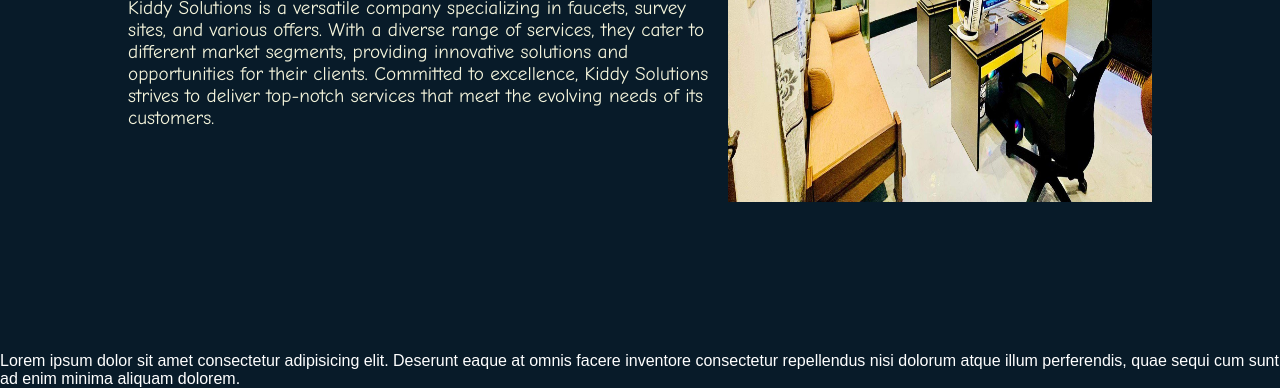
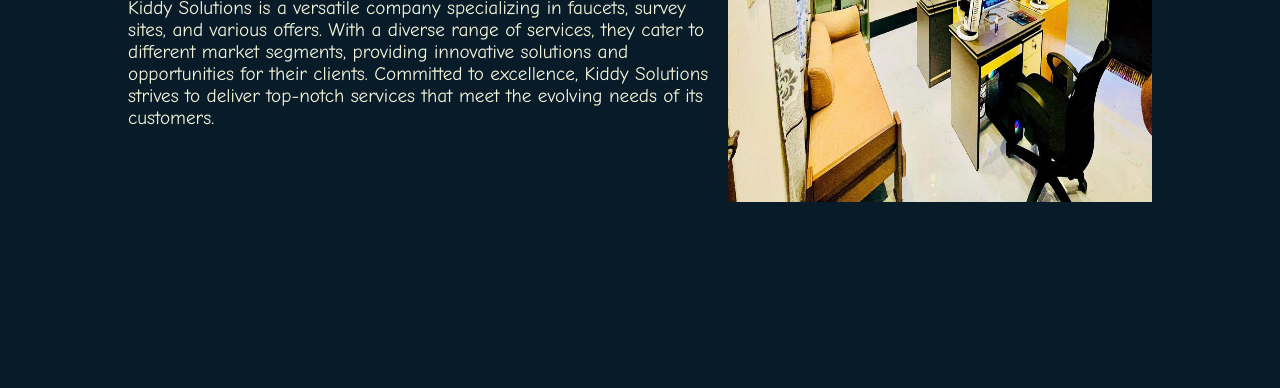
Before and after one commit to Ferdousemon/Kiddy-official-website, a plain HTML site: page Kiddy-Website-main/index.html in a window 1280 px wide. Shown: the part 448-836 px from the top of the page. After the commit the page ends 800 px from the top, so only its background shows below. Drawn offline with Linux system fonts and the light colour scheme.

Commit message:
Update index.html

```diff
--- a/Kiddy-Website-main/index.html
+++ b/Kiddy-Website-main/index.html
@@ -34,7 +34,7 @@
         </div>
        </section>
     <footer>
-        <p>Lorem ipsum dolor sit amet consectetur adipisicing elit. Deserunt eaque at omnis facere inventore consectetur repellendus nisi dolorum atque illum perferendis, quae sequi cum sunt ad enim minima aliquam dolorem.</p>
+
     </footer>
 </body>
 </html>
```
